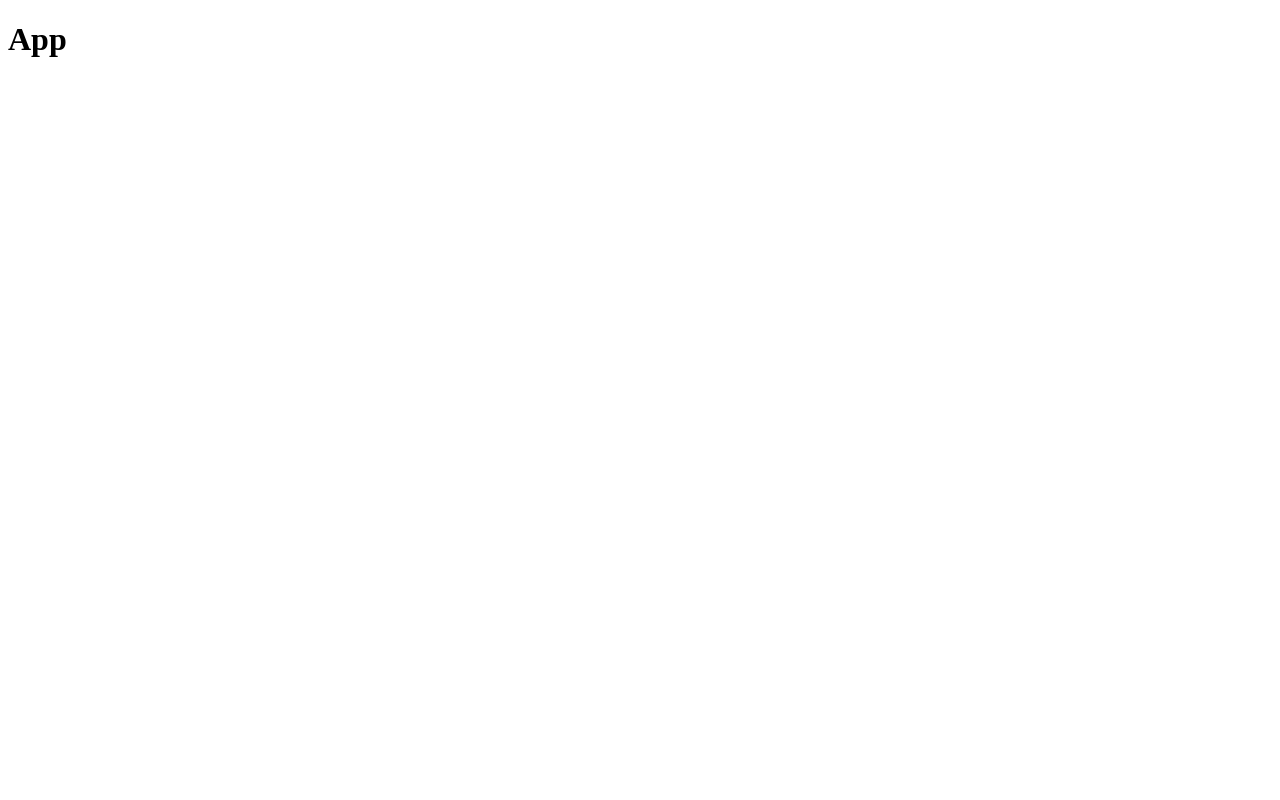
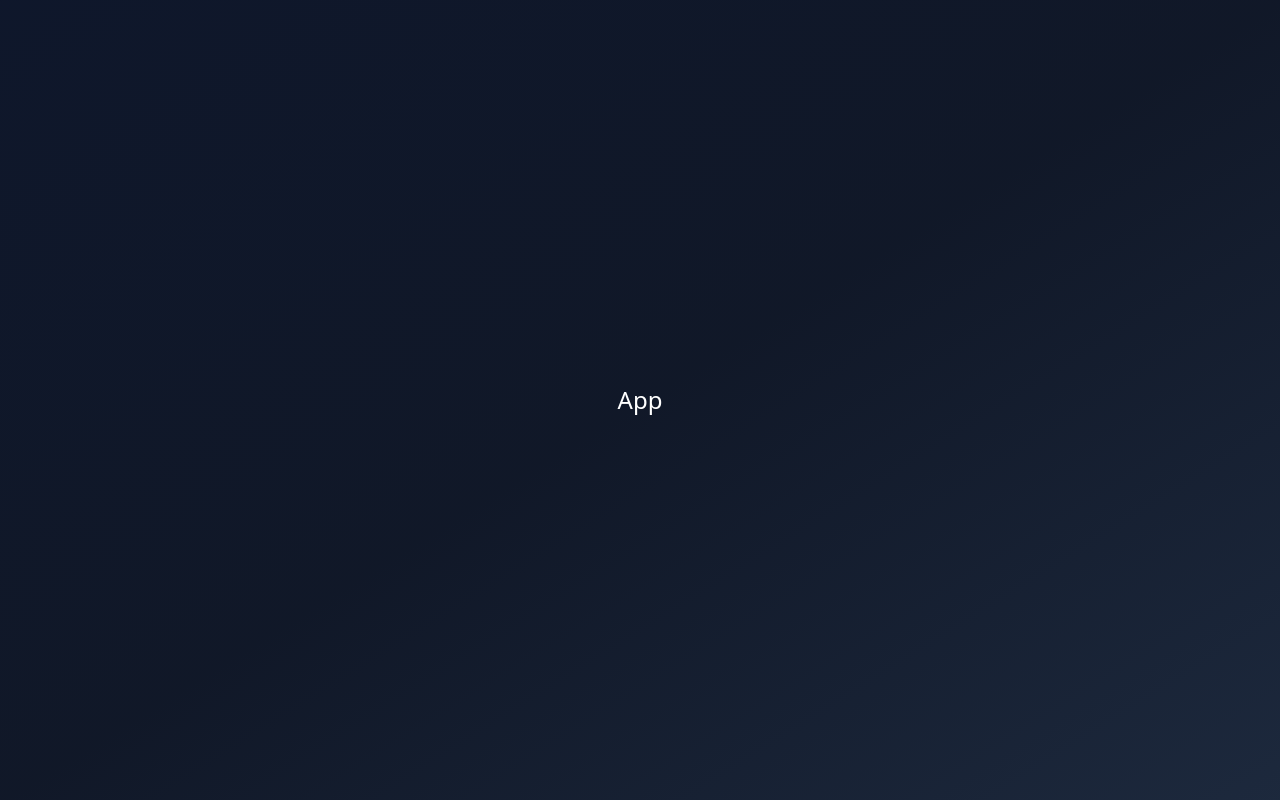
Before and after one commit to PatricioOsorio/course-react-desde-cero, a React (Vite) app in the folder 04-hooks-app/: page / in a window 1280 px wide. Built offline with nearby package versions, Linux system fonts and the light colour scheme.

Commit message:
04: config: tailwind

```diff
--- a/04-hooks-app/package.json
+++ b/04-hooks-app/package.json
@@ -10,8 +10,10 @@
     "preview": "vite preview"
   },
   "dependencies": {
+    "@tailwindcss/vite": "^4.1.14",
     "react": "^19.1.1",
-    "react-dom": "^19.1.1"
+    "react-dom": "^19.1.1",
+    "tailwindcss": "^4.1.14"
   },
   "devDependencies": {
     "@eslint/js": "^9.36.0",
--- a/04-hooks-app/src/App.tsx
+++ b/04-hooks-app/src/App.tsx
@@ -2,9 +2,9 @@ import './App.css';
 
 function App() {
   return (
-    <>
-      <h1>App</h1>
-    </>
+    <article className="bg-dark">
+      <h1 className="text-2xl">App</h1>
+    </article>
   );
 }
 
--- a/04-hooks-app/src/index.css
+++ b/04-hooks-app/src/index.css
@@ -0,0 +1,5 @@
+@import 'tailwindcss';
+
+.bg-dark {
+  @apply bg-gradient-to-br from-slate-900 via-gray-900 to-slate-800 min-h-screen flex items-center justify-center p-4 text-white;
+}
--- a/04-hooks-app/vite.config.ts
+++ b/04-hooks-app/vite.config.ts
@@ -1,7 +1,8 @@
-import { defineConfig } from 'vite'
-import react from '@vitejs/plugin-react-swc'
+import { defineConfig } from 'vite';
+import react from '@vitejs/plugin-react-swc';
+import tailwindcss from '@tailwindcss/vite';
 
 // https://vite.dev/config/
 export default defineConfig({
-  plugins: [react()],
-})
+  plugins: [react(), tailwindcss()],
+});
```
Also changed, not shown: 1 other file (tests, documents, lock files or other folders).
